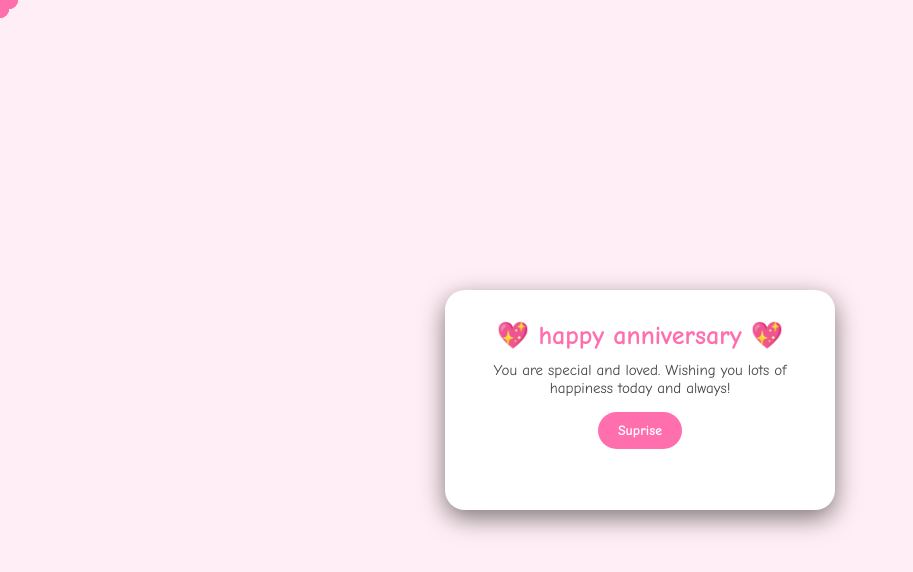
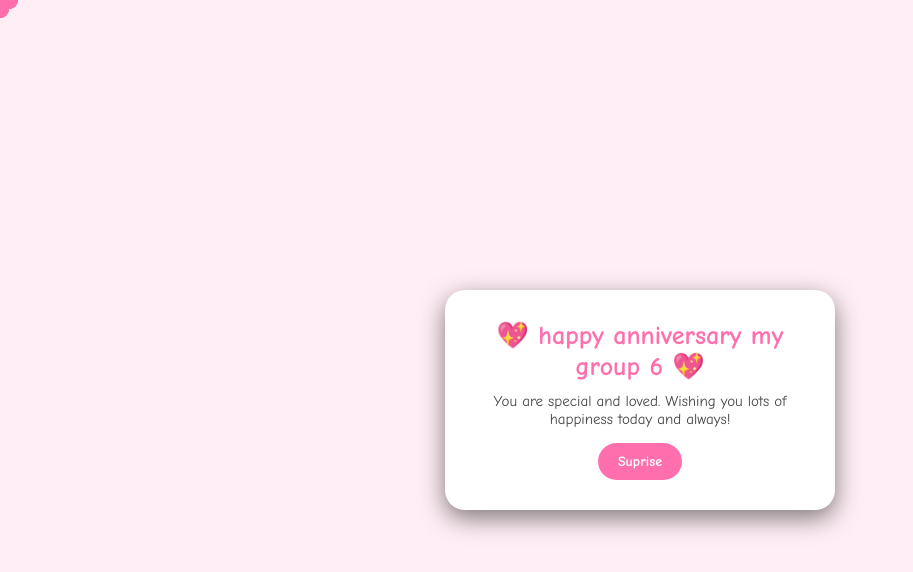
Before and after one commit to ppnav149-dot/PONLORKHTML, a plain HTML site: page index.html in a window 1280 px wide. Shown: the whole page, without its empty margins (0-913 px from the left). Drawn offline with Linux system fonts and the light colour scheme.

Commit message:
change text
change

```diff
--- a/index.html
+++ b/index.html
@@ -8,7 +8,7 @@
   </head>
   <body>
     <div class="card">
-      <h2>💖 happy anniversary 💖</h2>
+      <h2>💖 happy anniversary my group 6 💖</h2>
       <p>
         You are special and loved. Wishing you lots of happiness today and
         always!
```
